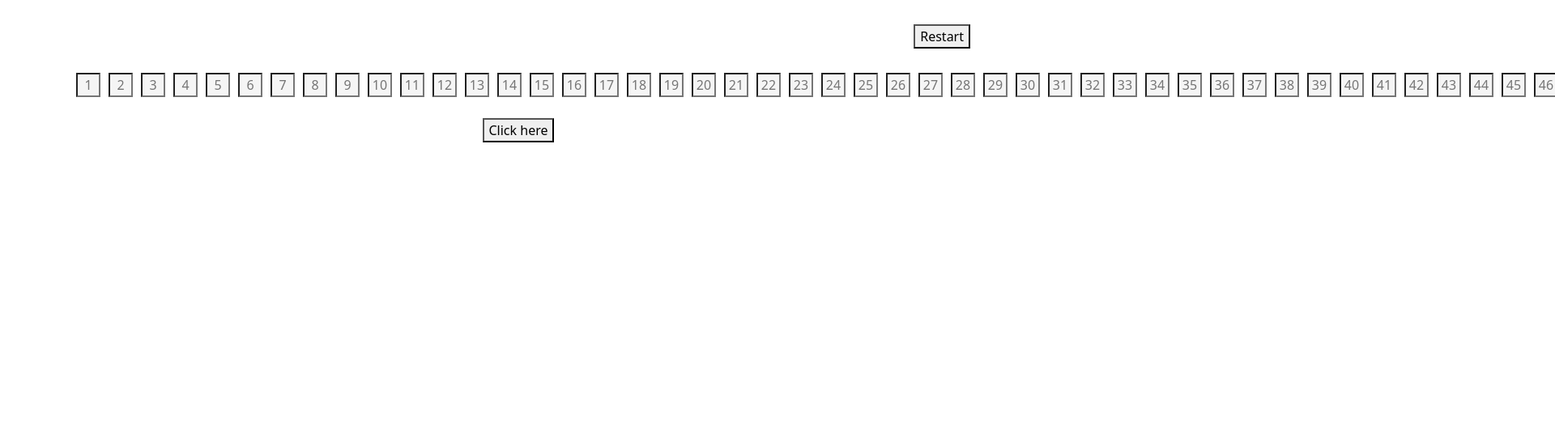
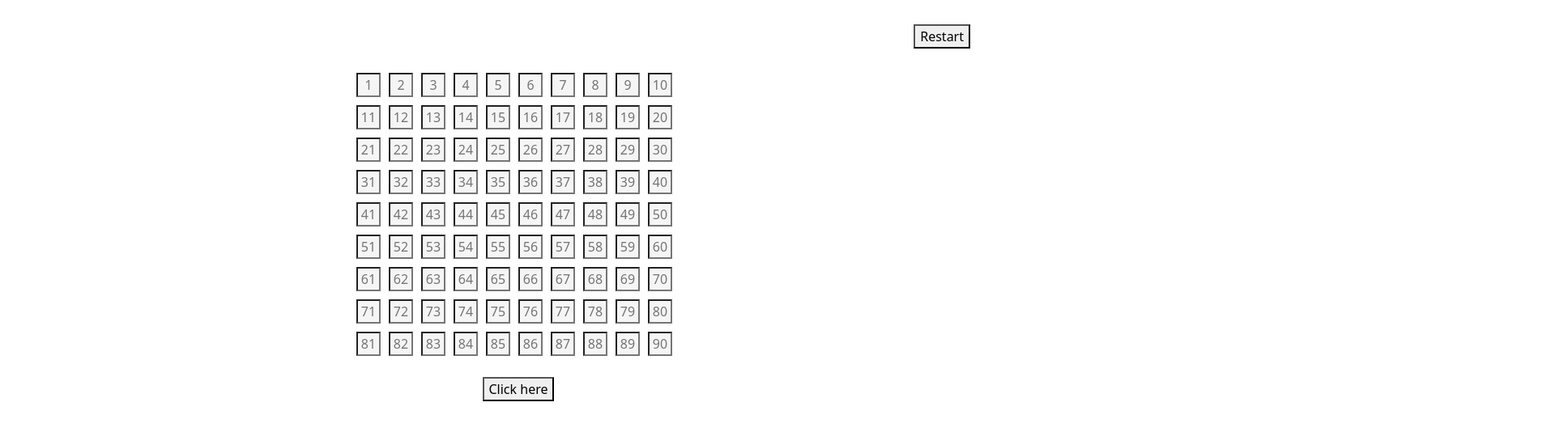
Before and after one commit to pranadeep-00/CoinPickerr, a plain HTML site: page index.html in a window 1280 px wide. Shown: the top 534 px of the page at 81% size, 1920 px wide, since content can reach past the window. Drawn offline with nearby package versions, Linux system fonts and the light colour scheme.

Commit message:
Add files via upload

```diff
--- a/coin.js
+++ b/coin.js
@@ -12,6 +12,7 @@ for(let i=1;i<=90;i++){
     if(i%10===0){
         numContainer.appendChild(newLine);
     }
+
 }
 function numCall(){
     let randomNumber= getRandomNumber();
@@ -23,6 +24,8 @@ function numCall(){
 
     let ans= document.getElementById(randomNumber);
     ans.style.backgroundColor= "lightcoral";
+
+
 }
 
 
--- a/index.html
+++ b/index.html
@@ -13,14 +13,14 @@
 <body>
     <div class="container">
         <div class="row">
-            <div class="col-sm-12">
+            <div class="col-sm-12 order-1 ">
                 <div class="restart-butt">
                     <button onclick="Restart()">
                         Restart
                     </button>
                 </div>
 
-                <div id="numberContainer" class="container d-flex">
+                <div id="numberContainer" class="container ">
 
                 </div>
 
```
